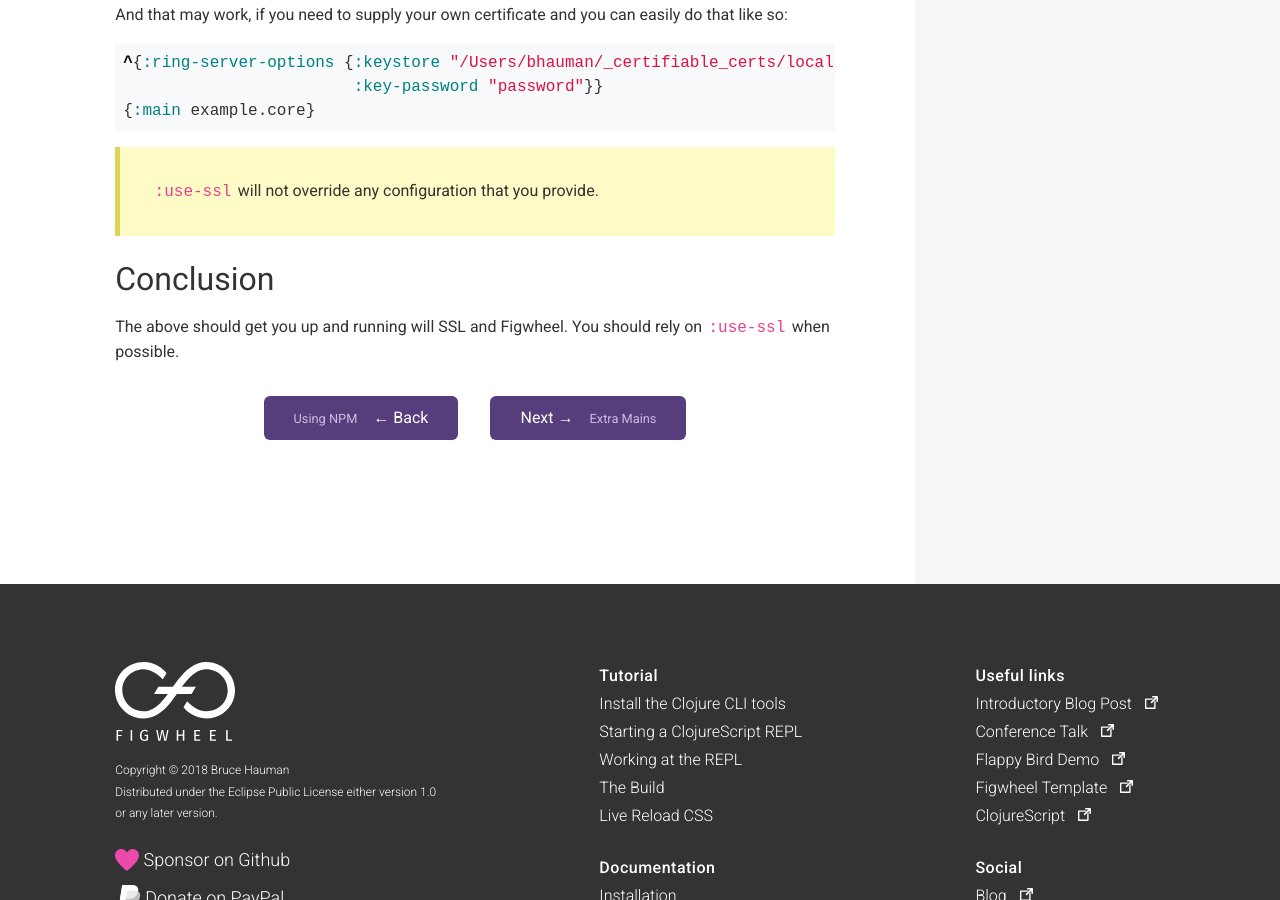
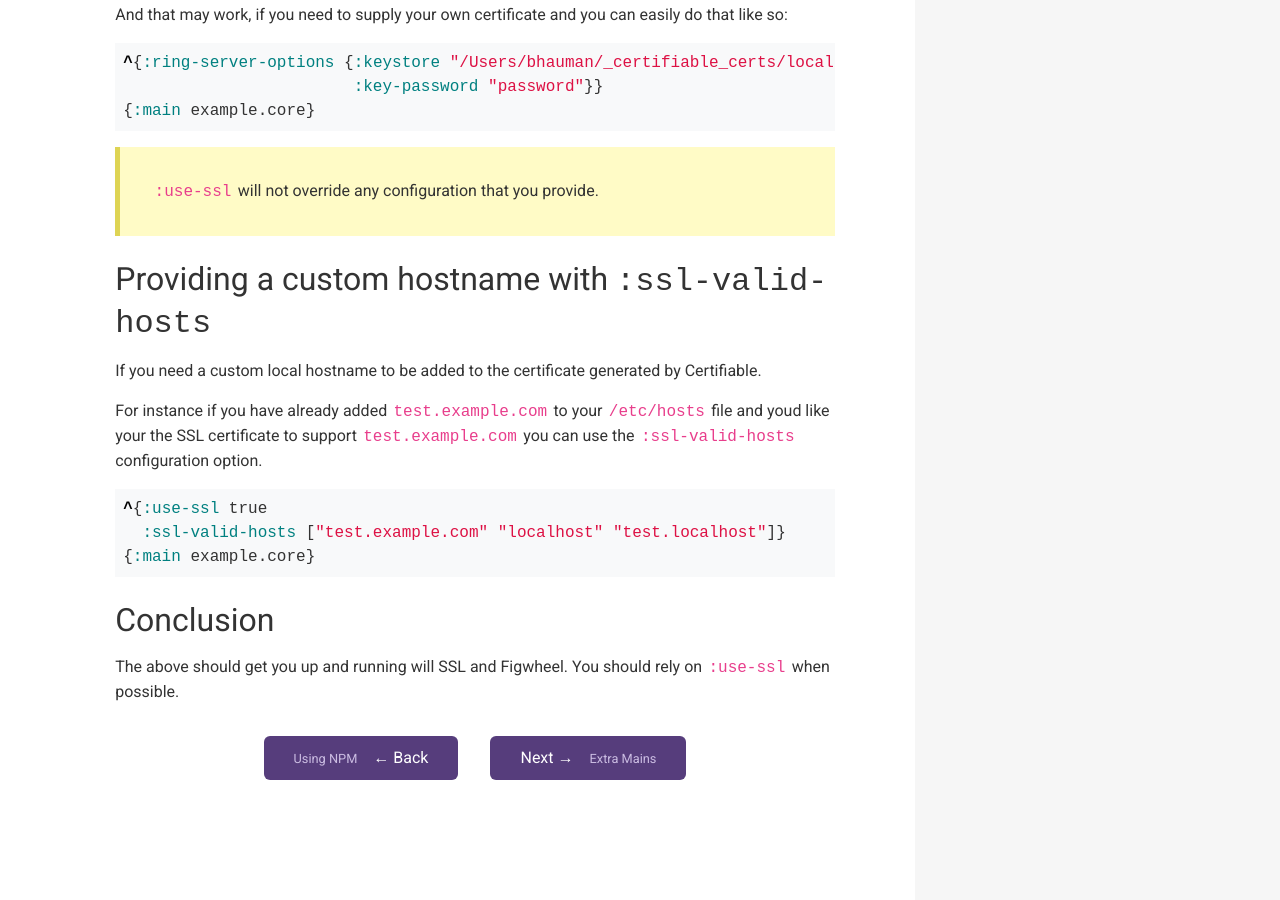
Before and after one commit to bhauman/figwheel-main, a Jekyll site: the page built from docs/docs/https.md, in a window 1280 px wide and 900 px high, scrolled down 4125 px. Built offline with Jekyll 4.4.1, drawn with Linux system fonts in a browser that asks for light colours.

Commit message:
update docs for :ssl-valid-hosts

````diff
--- a/docs/docs/https.md
+++ b/docs/docs/https.md
@@ -221,6 +221,22 @@ can easily do that like so:
 
 > `:use-ssl` will not override any configuration that you provide.
 
+## Providing a custom hostname with `:ssl-valid-hosts`
+
+If you need a custom local hostname to be added to the certificate
+generated by Certifiable.
+
+For instance if you have already added `test.example.com` to your
+`/etc/hosts` file and youd like your the SSL certificate to support
+`test.example.com` you can use the `:ssl-valid-hosts` configuration
+option.
+
+```clj
+^{:use-ssl true
+  :ssl-valid-hosts ["test.example.com" "localhost" "test.localhost"]}
+{:main example.core}
+```
+
 ## Conclusion
 
 The above should get you up and running will SSL and Figwheel. You
````
